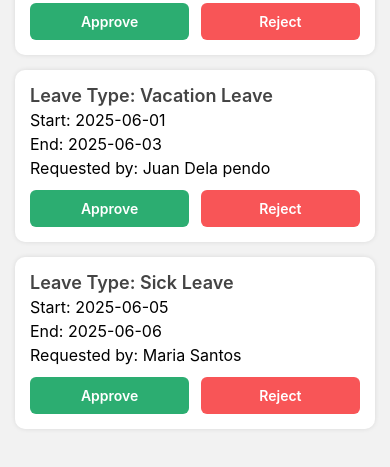
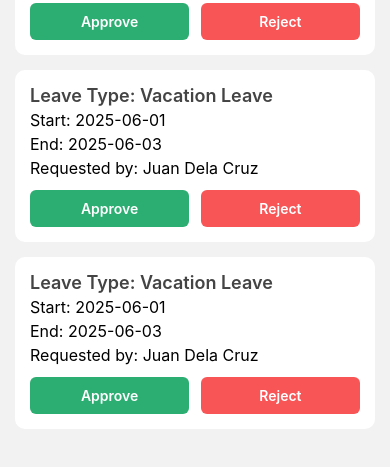
Before and after one commit to rekojhandsome/tristar-mobile, a React Native app: screen /ApprovalPage in a window 390 px wide. Shown: the part 203-670 px from the top of the page. Built offline with nearby package versions, Linux system fonts and the light colour scheme.

Commit message:
added employee.firstname on dashboard

```diff
--- a/components/ApprovalCard.jsx
+++ b/components/ApprovalCard.jsx
@@ -28,9 +28,6 @@ const styles = StyleSheet.create({
     borderRadius: 10,
     padding: 15,
     marginBottom: 15,
-    shadowColor: "#000",
-    shadowOpacity: 0.1,
-    shadowRadius: 5,
     elevation: 3,
   },
   type: {
--- a/screens/ApprovalPage.jsx
+++ b/screens/ApprovalPage.jsx
@@ -13,23 +13,20 @@ export default function ApprovalPage({ navigation }) {
         { leaveStartFormatted: "2025-06-01", leaveEndFormatted: "2025-06-03" },
       ],
     },
-    {
+     {
       leaveRequestID: 2,
       leaveTypeName: "Vacation Leave",
-      employeeName: "Juan Dela pendo",
+      employeeName: "Juan Dela Cruz",
       leaveRequestItems: [
         { leaveStartFormatted: "2025-06-01", leaveEndFormatted: "2025-06-03" },
       ],
     },
-    {
+     {
       leaveRequestID: 3,
-      leaveTypeName: "Sick Leave",
-      employeeName: "Maria Santos",
+      leaveTypeName: "Vacation Leave",
+      employeeName: "Juan Dela Cruz",
       leaveRequestItems: [
-        {
-          leaveStartFormatted: "2025-06-05",
-          leaveEndFormatted: "2025-06-06"
-        },
+        { leaveStartFormatted: "2025-06-01", leaveEndFormatted: "2025-06-03" },
       ],
     },
   ]);
--- a/screens/Homepage.jsx
+++ b/screens/Homepage.jsx
@@ -1,8 +1,26 @@
 import { View, Text, StyleSheet, TouchableOpacity, Pressable, Image  } from 'react-native';
+import React, { useState, useEffect } from 'react';
 import { SafeAreaView } from 'react-native-safe-area-context';
 import Ionicons from 'react-native-vector-icons/Ionicons';
+import { GetEmployeeProfile } from '../service/Employee/EmployeeService';
 
 export default function Homepage({navigation}){
+
+    const [employeeName, setEmployeeName] = useState("");
+
+     useEffect(() => {
+    const loadEmployeeProfile = async () => {
+      try {
+        const employeeData = await GetEmployeeProfile();
+        setEmployeeName(employeeData.firstName);
+      } catch (error) {
+        console.error("Error fetching employee data:", error);
+      }
+    };
+    loadEmployeeProfile();
+  }, []);
+
+
 return(
     <SafeAreaView>
         <View style={styles.header}>
@@ -12,7 +30,7 @@ return(
 
         <View style={styles.body}>
                 <View style={styles.dashboard}>
-                    <Text style={styles.dashboardText}>Hello, Admin!</Text>
+                    <Text style={styles.dashboardText}>Hello, {employeeName}</Text>
                 </View>
                 <View style={styles.applicationContainer}>
                     <View style={styles.application}>
```
Also changed, not shown: screens/AccountPage.jsx (+0 -17 lines).
